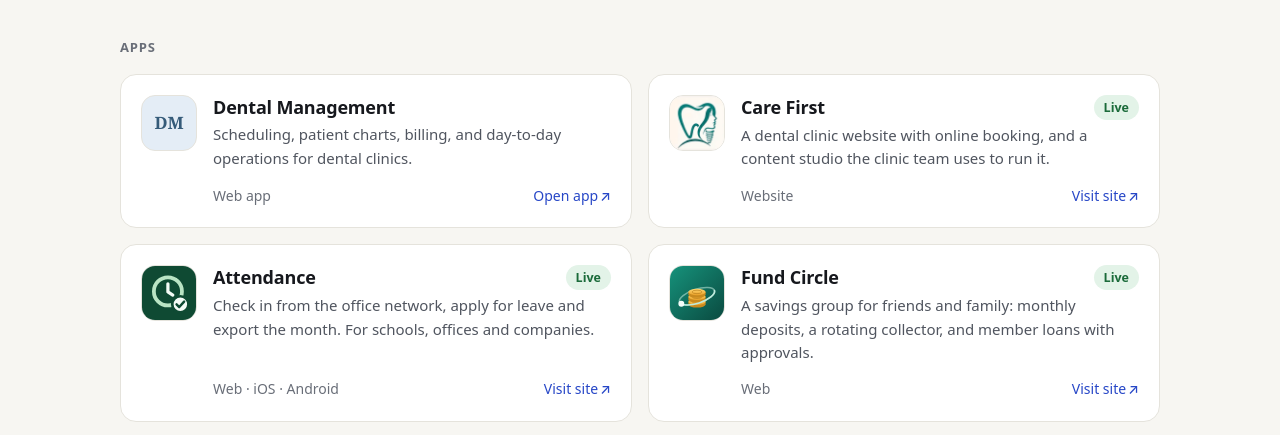
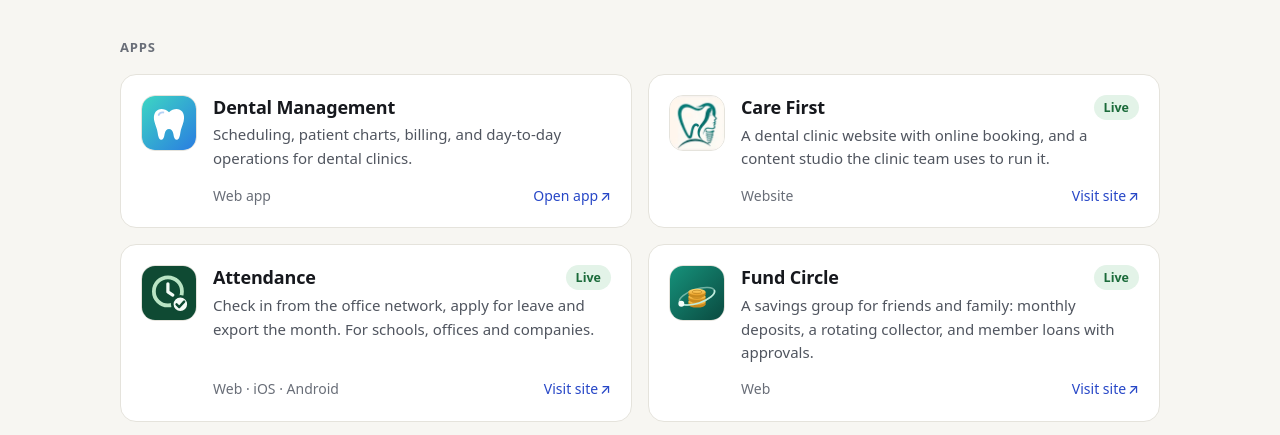
Before and after one commit to reizzonWAN/studio-site, a plain HTML site: page index.html in a window 1280 px wide. Shown: the part 310-745 px from the top of the page. Drawn offline with Linux system fonts and the light colour scheme.

Commit message:
Use the Dental Management app icon on its card
Replaces the DM text tile with the app's own icon.

Co-Authored-By: Claude Opus 5.5 <noreply@anthropic.com>

```diff
--- a/assets/css/site.css
+++ b/assets/css/site.css
@@ -102,7 +102,6 @@ a:focus-visible { outline: none; box-shadow: var(--focus); border-radius: 6px; }
 
 .app-icon { flex: none; width: 56px; height: 56px; border-radius: 14px; overflow: hidden; border: 1px solid var(--border); }
 .app-icon img { display: block; width: 100%; height: 100%; object-fit: cover; }
-.app-icon-dental-management { display: grid; place-items: center; background: #e4edf6; color: #355b79; font: 600 17px Georgia, serif; }
 
 .card-body { display: flex; flex-direction: column; flex: 1; min-width: 0; }
 .card-head { display: flex; align-items: flex-start; justify-content: space-between; gap: 12px; }
--- a/index.html
+++ b/index.html
@@ -47,7 +47,7 @@
 
         <li>
           <article class="card is-link">
-            <div class="app-icon app-icon-dental-management" aria-hidden="true">DM</div>
+            <div class="app-icon"><img src="/assets/icons/dental-management.svg" alt="" width="56" height="56"></div>
             <div class="card-body">
               <div class="card-head">
                 <h3><a class="card-link" href="https://dental.onlinebuildstudio.com/">Dental Management</a></h3>
```
Also changed, not shown: assets/icons/dental-management.svg (added).
